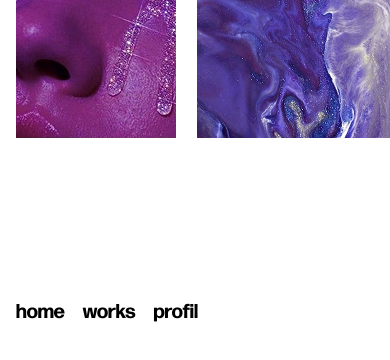
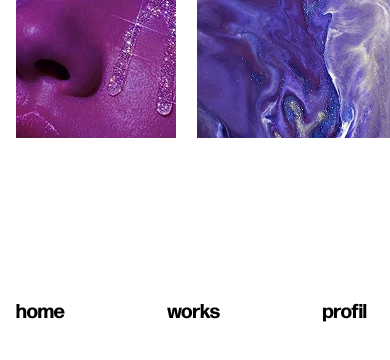
Before and after one commit to AdryanPro/claxStudio, a React (Vite) app: page /Molly in a window 390 px wide. Shown: the part 969-1329 px from the top of the page. Built offline with nearby package versions, Linux system fonts and the light colour scheme; the HTML template or start-up script is replaced by a standard one; a web font is replaced by a local one.

Commit message:
should be good now

```diff
--- a/src/CSS/TopProjectMobile.css
+++ b/src/CSS/TopProjectMobile.css
@@ -26,8 +26,8 @@
         position: absolute; /* Change from relative to fixed */
         left: 1rem; /* Center horizontally */
         bottom: 80vh !important; /* Use a fixed distance from bottom */
+        display: flex;
         justify-content: space-between;
-        background-color: rgba(255, 255, 255, 0.9);
     }
     .mobileDefi{
         display: block;
```
